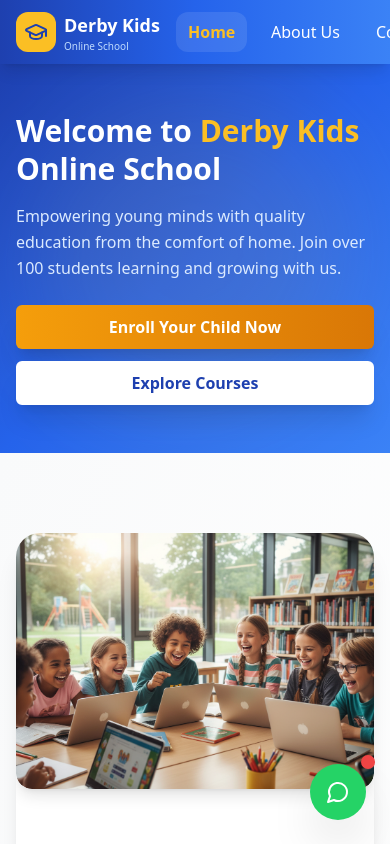
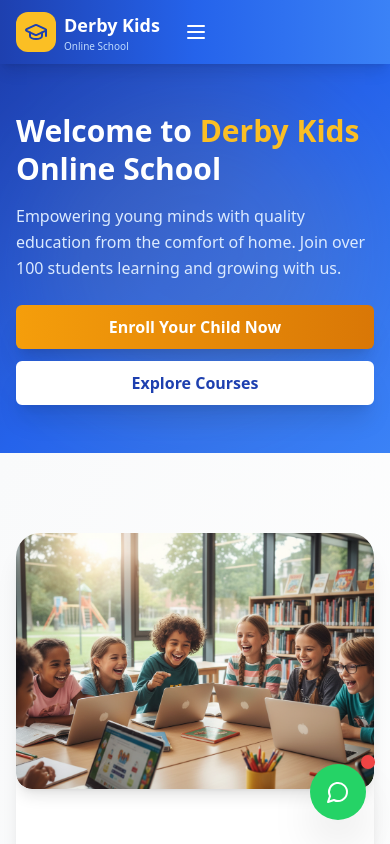
Before and after one commit to DTG8/derby-kids-online-school, a Next.js app: page / in a window 390 px wide. Shown: the top 844 px of the page. Built offline with nearby package versions, Linux system fonts and the light colour scheme.

Commit message:
add harmburger to mobile view

```diff
--- a/Layout.js
+++ b/Layout.js
@@ -1,12 +1,13 @@
-import React from "react";
+import React, { useState } from "react";
 import Link from "next/link";
 import { useRouter } from "next/router";
-import { GraduationCap, Mail, Phone } from "lucide-react";
+import { GraduationCap, Mail, Phone, Menu, X } from "lucide-react";
 import WhatsAppButton from "@/components/WhatsAppButton";
 import { Button } from "@/components/ui/button";
 
 export default function Layout({ children }) {
   const router = useRouter();
+  const [mobileMenuOpen, setMobileMenuOpen] = useState(false);
 
   const navLinks = [
     { name: "Home", href: "/" },
@@ -39,8 +40,8 @@ export default function Layout({ children }) {
               </div>
             </Link>
 
-            {/* Navigation - Always visible, text only */}
-            <div className="flex flex-1 items-center justify-end gap-3 sm:gap-4 lg:gap-6">
+            {/* Desktop Navigation - Hidden on mobile */}
+            <div className="hidden md:flex flex-1 items-center justify-end gap-3 sm:gap-4 lg:gap-6">
               {navLinks.map((link) => {
                 const active = isActive(link.href);
                 return (
@@ -66,7 +67,50 @@ export default function Layout({ children }) {
                 </Button>
               </Link>
             </div>
+
+            {/* Mobile Hamburger Button - Only visible on mobile */}
+            <button
+              onClick={() => setMobileMenuOpen(!mobileMenuOpen)}
+              className="md:hidden p-2 rounded-xl text-white hover:bg-white/10 focus:outline-none focus:ring-0 transition-colors"
+              aria-label="Toggle menu"
+            >
+              {mobileMenuOpen ? (
+                <X className="w-6 h-6" />
+              ) : (
+                <Menu className="w-6 h-6" />
+              )}
+            </button>
           </div>
+
+          {/* Mobile Menu - Slides down from header */}
+          {mobileMenuOpen && (
+            <div className="md:hidden border-t border-white/20 bg-gradient-to-r from-[#1E40AF] via-[#2563EB] to-[#3B82F6]">
+              <div className="px-4 py-4 space-y-2">
+                {navLinks.map((link) => {
+                  const active = isActive(link.href);
+                  return (
+                    <Link
+                      key={link.name}
+                      href={link.href}
+                      onClick={() => setMobileMenuOpen(false)}
+                      className={`block font-medium transition-[color,background-color] duration-200 ease-in-out px-4 py-3 rounded-xl focus:outline-none focus:ring-0 ${
+                        active
+                          ? "text-[#FBBF24] font-semibold bg-white/10"
+                          : "text-white hover:text-[#FBBF24] hover:bg-white/5"
+                      }`}
+                    >
+                      {link.name}
+                    </Link>
+                  );
+                })}
+                <Link href="/contact" onClick={() => setMobileMenuOpen(false)} className="block">
+                  <Button size="lg" className="w-full bg-gradient-to-r from-[#F59E0B] to-[#D97706] hover:from-[#D97706] hover:to-[#F59E0B] text-white font-bold py-3 px-6 text-base shadow-xl hover:shadow-2xl transition-all duration-300 ease-in-out focus:outline-none focus:ring-0">
+                    Enroll Now
+                  </Button>
+                </Link>
+              </div>
+            </div>
+          )}
         </nav>
       </header>
 
```
